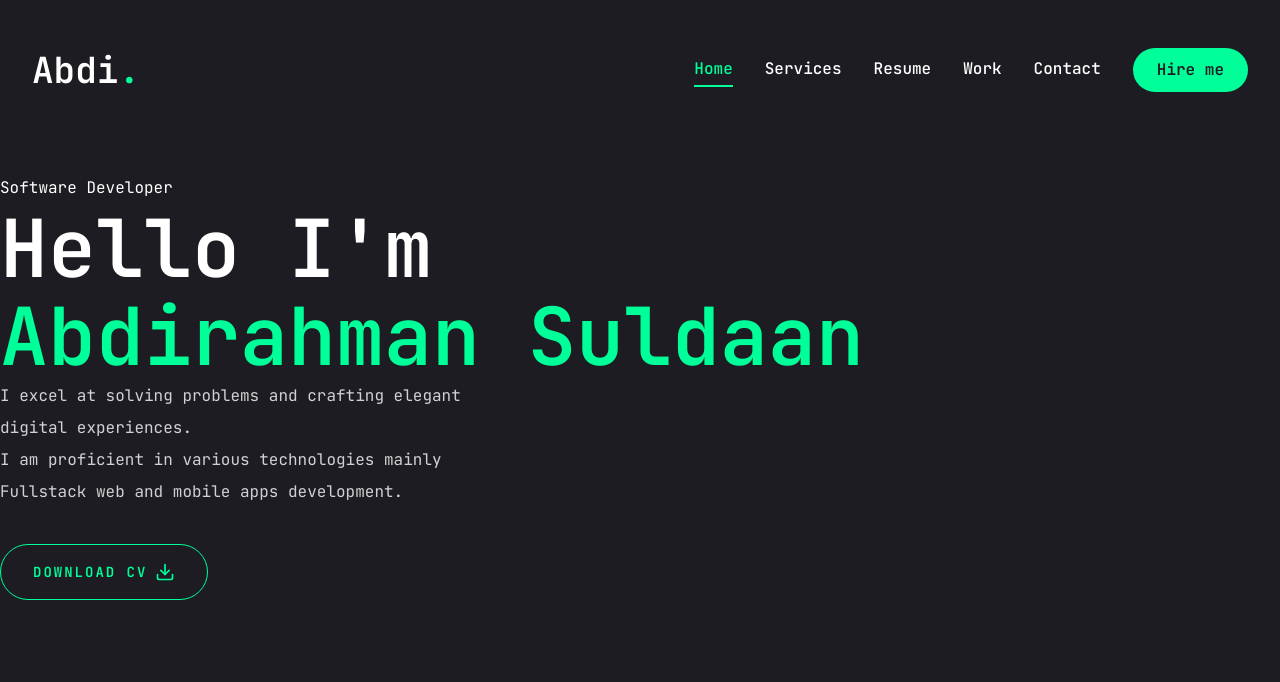
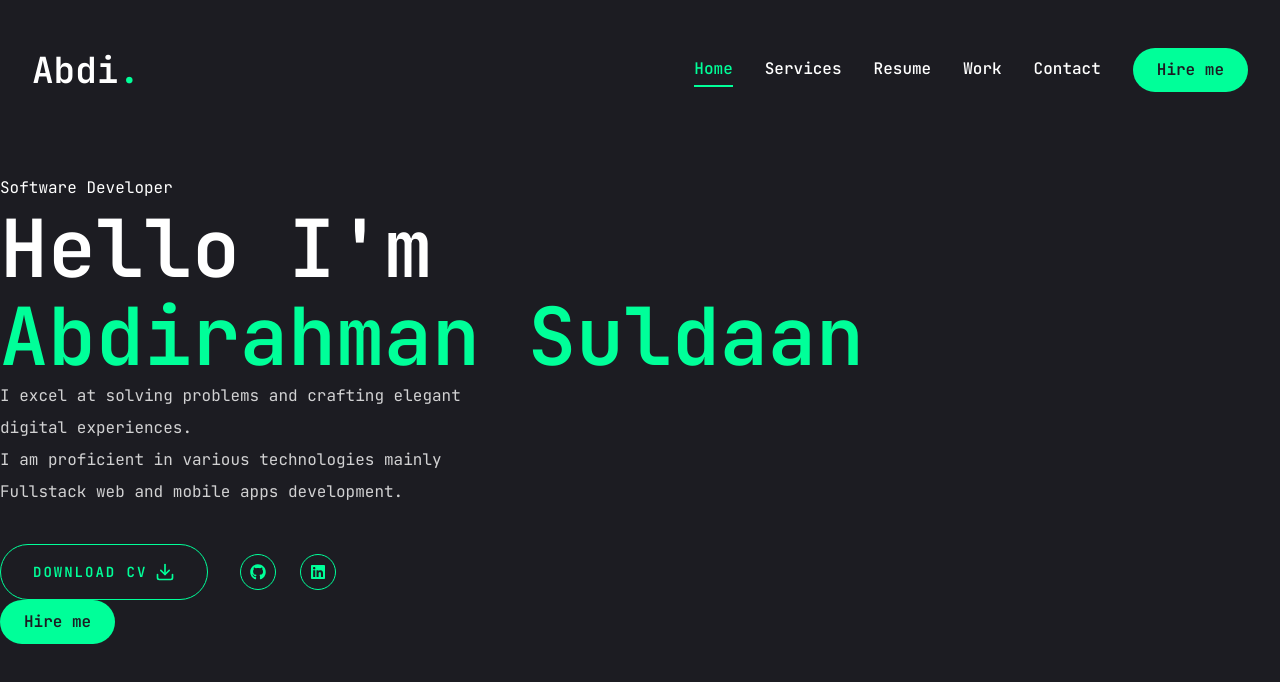
Before and after one commit to abdicodes/aws-test, a Next.js app: page / in a window 1280 px wide. Shown: the top 682 px of the page. Built offline with nearby package versions, Linux system fonts and the light colour scheme.

Commit message:
home page social links implemented

```diff
--- a/app/page.tsx
+++ b/app/page.tsx
@@ -1,13 +1,13 @@
 import { Button } from '@/components/ui/button'
+import Social from '@/components/ui/Social'
+import Link from 'next/link'
 import { FiDownload } from 'react-icons/fi'
+
 export default function Home() {
   return (
-    <section className="h-full">
+    <section className="h-full ">
       <div className="container mx-auto h-full">
-        <div
-          className="flex flex-col xl:flex-row items-center justify-between
-        xl:pt-8 xl:pb-24 "
-        >
+        <div className="flex flex-col xl:flex-row items-center justify-between xl:pt-8 xl:pb-24 ">
           {/* text */}
           <div className="text-center xl:text-left">
             <span>Software Developer</span>
@@ -31,7 +31,20 @@ export default function Home() {
                 <span> Download CV</span>
                 <FiDownload className="text-xl" />
               </Button>
-              {/* <div>socials</div> */}
+              <div className="mb-8 xl:mb-0">
+                <Social
+                  containerStyles="flex gap-6"
+                  iconStyle="w-9 h-9 border
+                border-accent rounded-full flex justify-center items-center text-accent
+                text-base hover:bg-accent
+                hover:text-primary hover:transition-all duration-500"
+                />
+              </div>
+            </div>
+            <div className="hidden xl:flex items-center gap-8">
+              <Link href="/contact">
+                <Button>Hire me</Button>
+              </Link>
             </div>
           </div>
 
--- /dev/null
+++ b/components/ui/Social.tsx
@@ -0,0 +1,28 @@
+import Link from 'next/link'
+import { FaGithub, FaLinkedin } from 'react-icons/fa'
+
+type SocialProps = {
+  containerStyles?: string
+  iconStyle?: string
+}
+
+const socials = [
+  { icon: <FaGithub />, path: '' },
+  { icon: <FaLinkedin />, path: '' },
+]
+
+const Social = ({ containerStyles, iconStyle }: SocialProps) => {
+  return (
+    <div className={containerStyles}>
+      {socials.map((item, index) => {
+        return (
+          <Link key={index} href={item.path} className={iconStyle}>
+            {item.icon}
+          </Link>
+        )
+      })}
+    </div>
+  )
+}
+
+export default Social
```
